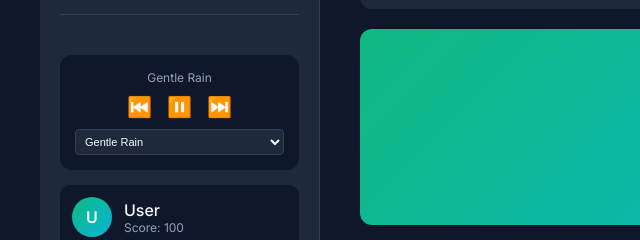
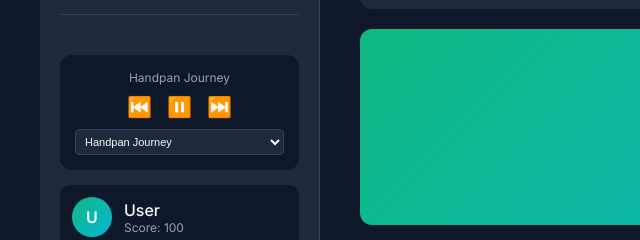
Before and after one commit to betbel/wellness-app, a plain HTML site: page index.html in a window 1280 px wide. Both pictures are taken after a click on the button "▶️". Shown: the part 703-943 px from the top of the page, 0-640 px from the left. Drawn offline with Linux system fonts and the light colour scheme.

Commit message:
Update index.html

```diff
--- a/index.html
+++ b/index.html
@@ -186,10 +186,10 @@
           </div>
           <select id="trackSelect" onchange="changeTrack(this.value)" style="width:100%;margin-top:10px;padding:5px;background:var(--card-bg);color:var(--text-color);border:1px solid var(--border-color);border-radius:4px;font-size:11px;">
             <option value="">Select Music...</option>
-            <option value="rain">Gentle Rain</option>
-            <option value="forest">Forest Sounds</option>
-            <option value="waves">Ocean Waves</option>
-            <option value="piano">Calming Piano</option>
+            <option value="handpan">Handpan Journey</option>
+            <option value="zen">Zen Garden</option>
+            <option value="om">Deep Om</option>
+            <option value="ambient">Ambient Float</option>
           </select>
           <audio id="audioPlayer" loop></audio>
         </div>
@@ -425,10 +425,10 @@
 
     // Music Player Logic
     const tracks = {
-      rain: 'https://actions.google.com/sounds/v1/weather/rain_heavy_loud.ogg',
-      forest: 'https://actions.google.com/sounds/v1/ambiences/forest_morning.ogg',
-      waves: 'https://actions.google.com/sounds/v1/water/waves_crashing.ogg',
-      piano: 'https://actions.google.com/sounds/v1/relaxing/meditation.ogg' // Using meditation sound as piano replacement
+      handpan: 'https://assets.mixkit.co/music/preview/mixkit-handpan-meditation-120.mp3',
+      zen: 'https://assets.mixkit.co/music/preview/mixkit-zen-garden-162.mp3',
+      om: 'https://assets.mixkit.co/music/preview/mixkit-deep-meditation-109.mp3',
+      ambient: 'https://assets.mixkit.co/music/preview/mixkit-ambient-texture-167.mp3'
     };
 
     let isPlaying = false;
@@ -454,8 +454,8 @@
       const btn = document.getElementById('playBtn');
 
       if (!audio.src && !currentTrack) {
-        changeTrack('rain');
-        document.getElementById('trackSelect').value = 'rain';
+        changeTrack('handpan');
+        document.getElementById('trackSelect').value = 'handpan';
       }
 
       if (audio.paused) {
```
